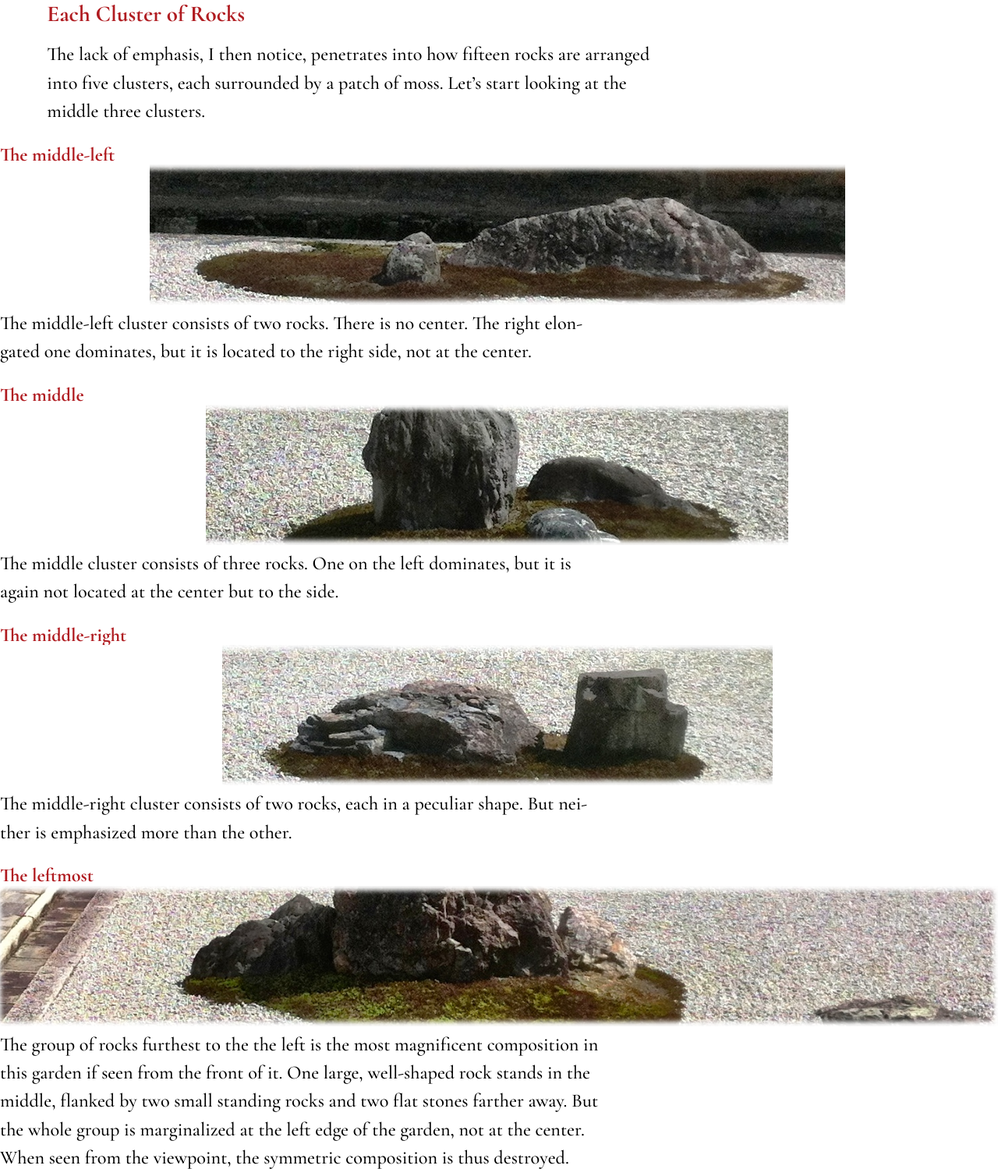
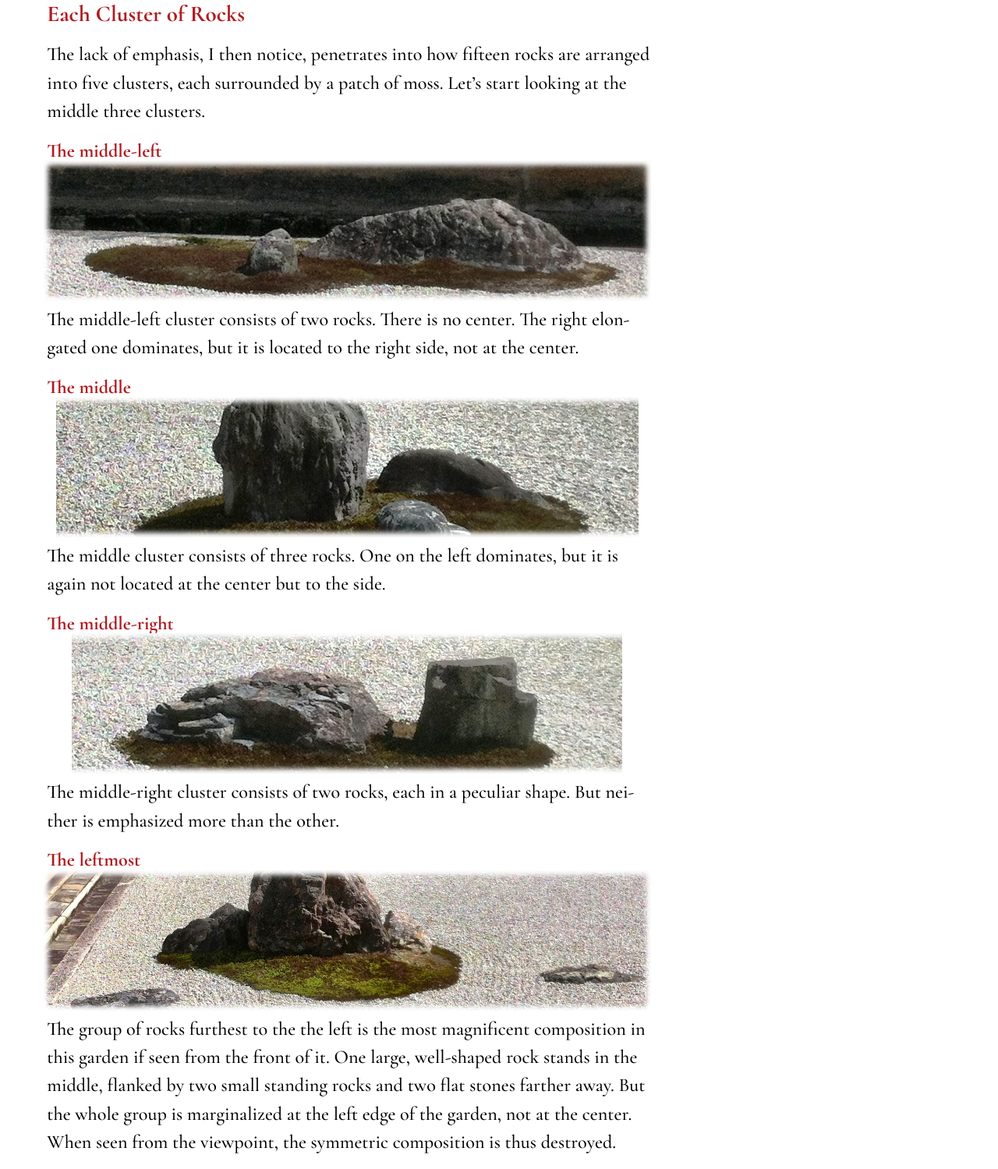
Before and after one commit to masakudamatsu/japanese-gardens, a plain HTML site: page index.html in a window 1280 px wide. Shown: the part 6060-7559 px from the top of the page at 78% size. Drawn offline with nearby package versions, Linux system fonts and the light colour scheme.

Commit message:
Control side margins by the section element for the h4 sections #47 #17
For applying the soft edges to the images away from the screen edges.

```diff
--- a/index.html
+++ b/index.html
@@ -112,7 +112,7 @@
             <p class="paragraph  paragraph--first page__element--margined">
               The lack of emphasis, I then notice, penetrates into how fifteen rocks are arranged into five clusters, each surrounded by a patch of moss. Let’s start looking at the middle three clusters.
             </p>
-            <section class="subsection">
+            <section class="paragraph page__element--margined">
               <h4 class="heading subsubsection__title  ">The middle-left</h4>
               <div class="image-blurrer">
                 <figure class="subsubsection__figure figure__container--five-sets image--blurred">
@@ -123,7 +123,7 @@
                 The middle-left cluster consists of two rocks. There is no center. The right elongated one dominates, but it is located to the right side, not at the center.
               </p>
             </section>
-            <section class="subsection">
+            <section class="paragraph page__element--margined">
               <h4 class="heading subsubsection__title">The middle</h4>
               <div class="image-blurrer">
                 <figure class="subsubsection__figure figure__container--five-sets  image--blurred">
@@ -134,7 +134,7 @@
                 The middle cluster consists of three rocks. One on the left dominates, but it is again not located at the center but to the side.
               </p>
             </section>
-            <section class="subsection">
+            <section class="paragraph page__element--margined">
               <h4 class="heading subsubsection__title  ">The middle-right</h4>
               <div class="image-blurrer">
                 <figure class="subsubsection__figure figure__container--five-sets  image--blurred">
@@ -145,7 +145,7 @@
                 The middle-right cluster consists of two rocks, each in a peculiar shape. But neither is emphasized more than the other.
               </p>
             </section>
-            <section class="subsection">
+            <section class="paragraph page__element--margined">
               <h4 class="heading subsubsection__title  ">The leftmost</h4>
               <div class="image-blurrer">
                 <figure class="subsubsection__figure figure__container--five-sets  image--blurred">
@@ -156,7 +156,7 @@
                 The group of rocks furthest to the the left is the most magnificent composition in this garden if seen from the front of it. One large, well-shaped rock stands in the middle, flanked by two small standing rocks and two flat stones farther away. But the whole group is marginalized at the left edge of the garden, not at the center. When seen from the viewpoint, the symmetric composition is thus destroyed.
               </p>
             </section>
-            <section class="subsection">
+            <section class="paragraph page__element--margined">
               <h4 class="heading subsubsection__title  ">The rightmost</h4>
               <div class="image-blurrer">
                 <figure class="subsubsection__figure figure__container--five-sets  image--blurred">
```
